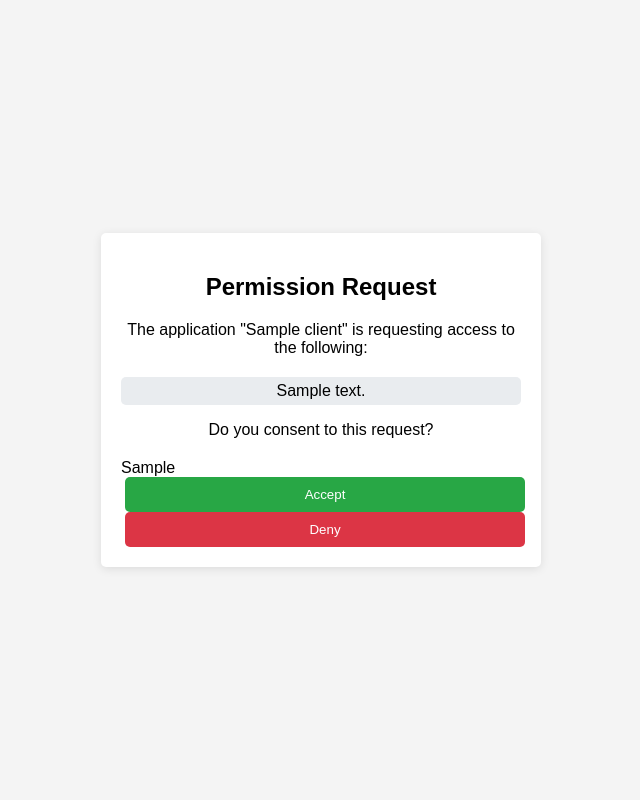
After one commit to h4ks-com/h4kslanding, a Django app: template interface/webapp/templates/oidc_provider/authorize.html in a window 1280 px wide. The commit adds this page. Shown: the whole page, without its empty margins (319-959 px from the left). Run offline with Django 5.2, Linux system fonts and the light colour scheme; the template is opened without the code that fills it: most values are stand-ins (such as "Sample title", 1, 10 or a date in 2020).

Commit message:
oidc support and fix main page

```diff
--- a/interface/h4kslanding/settings.py
+++ b/interface/h4kslanding/settings.py
@@ -30,7 +30,7 @@ BASE_DIR = Path(__file__).resolve().parent.parent
 # See https://docs.djangoproject.com/en/5.0/howto/deployment/checklist/
 
 # SECURITY WARNING: don't run with debug turned on in production!
-DEBUG = False
+DEBUG = True
 
 #ALLOWED_HOSTS = ['h4ks.com',]
 ALLOWED_HOSTS = ['*',]
@@ -46,6 +46,7 @@ INSTALLED_APPS = [
     'django.contrib.sessions',
     'django.contrib.messages',
     'django.contrib.staticfiles',
+    'oidc_provider'
 ]
 
 MIDDLEWARE = [
@@ -138,3 +139,5 @@ STATIC_ROOT = "static"
 # https://docs.djangoproject.com/en/5.0/ref/settings/#default-auto-field
 
 DEFAULT_AUTO_FIELD = 'django.db.models.BigAutoField'
+
+LOGIN_URL='/accounts/login'
--- a/interface/h4kslanding/urls.py
+++ b/interface/h4kslanding/urls.py
@@ -20,4 +20,5 @@ from django.urls import path, include
 urlpatterns = [
     path('', include('webapp.urls')),
     path('admin/', admin.site.urls),
+    path('oidc/',include('oidc_provider.urls'))
 ]
--- a/interface/webapp/templates/index.html
+++ b/interface/webapp/templates/index.html
@@ -84,8 +84,9 @@ body {
 
 <h2>Cities Around the World</h2>
 <ul style="text-align: center;">
+
+{% for location in locations %}
 <li>
-{% for location in locations %}
 <strong>{{ location.name }}</strong><br>
 <em id="{{ location.id }}"></em>
 </li>
--- /dev/null
+++ b/interface/webapp/templates/oidc_provider/authorize.html
@@ -0,0 +1,79 @@
+<!DOCTYPE html>
+<html lang="en">
+<head>
+    <meta charset="UTF-8">
+    <meta name="viewport" content="width=device-width, initial-scale=1.0">
+    <title>OAuth Consent Screen</title>
+    <style>
+        body {
+            font-family: Arial, sans-serif;
+            background-color: #f4f4f4;
+            display: flex;
+            justify-content: center;
+            align-items: center;
+            height: 100vh;
+            margin: 0;
+        }
+        .consent-container {
+            background-color: white;
+            padding: 20px;
+            border-radius: 5px;
+            box-shadow: 0 2px 10px rgba(0,0,0,0.1);
+            width: 400px;
+        }
+        h2 {
+            text-align: center;
+            margin-bottom: 20px;
+        }
+        p {
+            text-align: center;
+            margin-bottom: 20px;
+        }
+        .scope {
+            margin: 10px 0;
+            padding: 5px;
+            background-color: #e9ecef;
+            border-radius: 5px;
+            text-align: center;
+        }
+        input {
+            display: block;
+            width: 100%;
+            padding: 10px;
+            background-color: #28a745;
+            color: white;
+            border: none;
+            border-radius: 5px;
+            cursor: pointer;
+            margin: 0 1%;
+        }
+        input:hover {
+            background-color: #218838;
+        }
+        .cancel-btn {
+            background-color: #dc3545;
+        }
+        .cancel-btn:hover {
+            background-color: #c82333;
+        }
+    </style>
+</head>
+<body>
+    <div class="consent-container">
+        <h2>Permission Request</h2>
+        <p>The application "{{client.name}}" is requesting access to the following:</p>
+        {% for scope in scopes %}
+        <div class="scope">{{scope.description}}</div>
+        {% endfor %}
+        <p>Do you consent to this request?</p>
+        <div>
+            <form method="post" action="{% url 'oidc_provider:authorize' %}">
+            {% csrf_token %}
+            {{ hidden_inputs }}
+            <input type="submit" name="allow" value="Accept">
+            <input class="cancel-btn" type="submit" value="Deny">
+            </form>
+        </div>
+    </div>
+</body>
+</html>
--- a/interface/webapp/urls.py
+++ b/interface/webapp/urls.py
@@ -1,7 +1,8 @@
 from django.urls import path
-
+from django.contrib.auth import views as auth_views
 from . import views
 
 urlpatterns = [
     path('', views.index, name = 'index'),
+    path('accounts/login',auth_views.LoginView.as_view(template_name='login.html'), name='login')
 ]
```
Also changed, not shown: interface/webapp/templates/login.html (added, +71 -0 lines), requirements.txt (+11 -0 lines).
